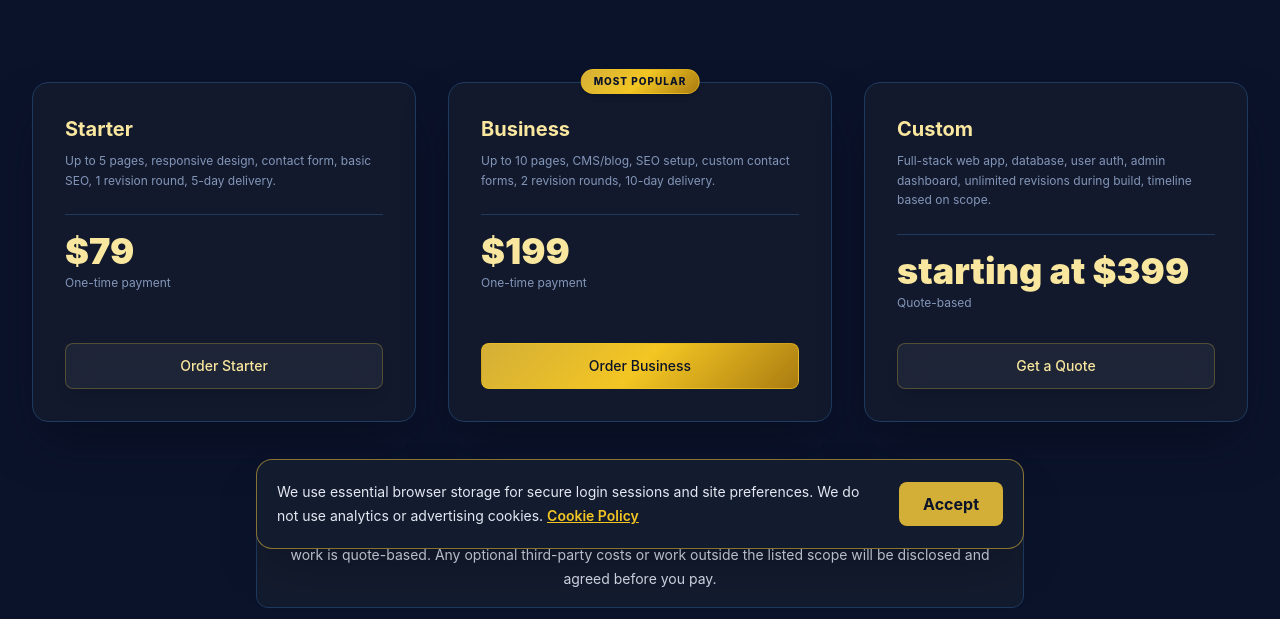
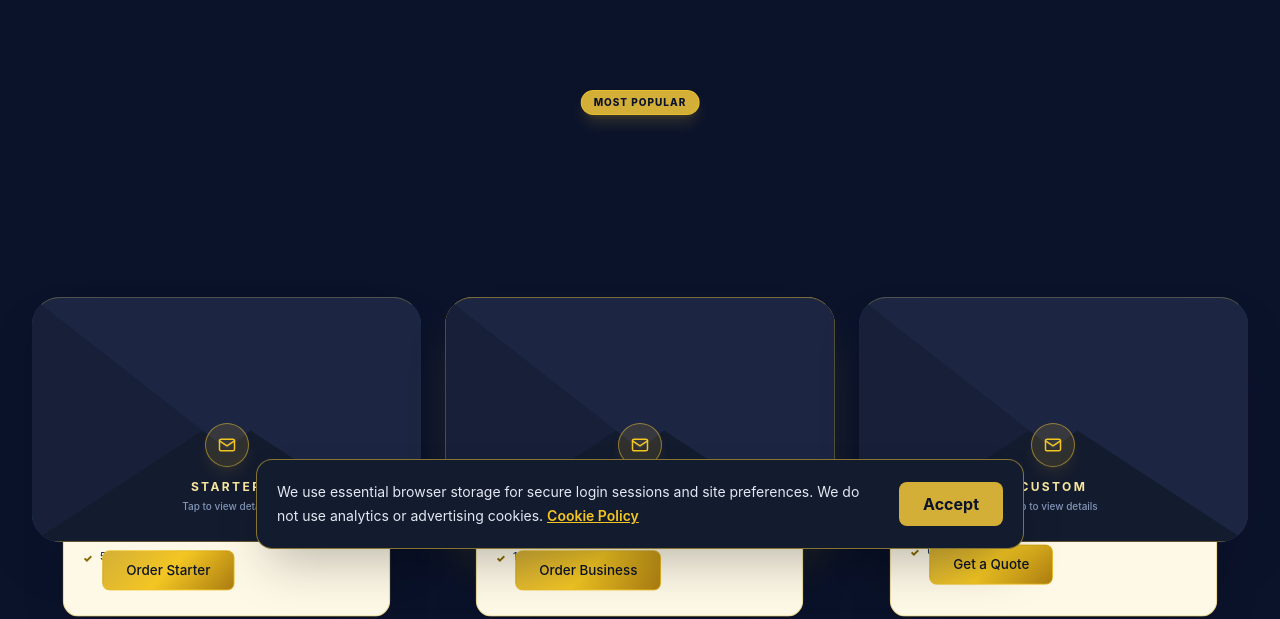
Before and after one commit to GaniduSasmitha/Codewave-Studio, a React (Vite) app: page /pricing in a window 1280 px wide. Shown: the part 235-854 px from the top of the page. Built offline with nearby package versions, Linux system fonts and the light colour scheme; no server answers.

Commit message:
feat: add Pricing page with interactive envelope cards and feature comparison table

```diff
--- a/src/pages/public/Pricing.tsx
+++ b/src/pages/public/Pricing.tsx
@@ -1,6 +1,7 @@
+import { useState } from 'react';
 import { useNavigate } from 'react-router-dom';
+import { motion } from 'framer-motion';
 import { useAuth } from '../../hooks/useAuth';
-import GlassCard from '../../components/GlassCard';
 import SectionHeading from '../../components/SectionHeading';
 import ScrollReveal from '../../components/ScrollReveal';
 import AnimatedButton from '../../components/AnimatedButton';
@@ -45,9 +46,145 @@ const featuresList = [
   { name: "Support & Maintenance", starter: "Standard Support", business: "Priority Support", custom: "Dedicated Support" }
 ];
 
+interface PricingEnvelopeProps {
+  tier: (typeof tiers)[number];
+  isOpen: boolean;
+  onToggle: () => void;
+  onSelect: () => void;
+}
+
+function PricingEnvelope({ tier, isOpen, onToggle, onSelect }: PricingEnvelopeProps) {
+  const details = tier.desc.replace(/\.$/, '').split(', ');
+  const envelopeId = `pricing-envelope-${tier.id}`;
+
+  return (
+    <article className="relative mx-auto h-[460px] w-full max-w-[390px] pt-20 sm:h-[480px] sm:pt-24">
+      {tier.popular && (
+        <span className="absolute left-1/2 top-2 z-50 -translate-x-1/2 whitespace-nowrap rounded-full border border-[#F3C623]/60 bg-[#D4AF37] px-3 py-1 text-[10px] font-extrabold uppercase tracking-widest text-[#0B132B] shadow-lg shadow-[#D4AF37]/20">
+          Most Popular
+        </span>
+      )}
+
+      <div
+        role="button"
+        tabIndex={0}
+        aria-expanded={isOpen}
+        aria-controls={envelopeId}
+        aria-label={`${isOpen ? 'Close' : 'Open'} ${tier.name} pricing envelope`}
+        onClick={onToggle}
+        onKeyDown={(event) => {
+          if (event.key === 'Enter' || event.key === ' ') {
+            event.preventDefault();
+            onToggle();
+          }
+        }}
+        className="group absolute inset-x-0 bottom-5 h-[245px] cursor-pointer outline-none [perspective:1000px] focus-visible:ring-2 focus-visible:ring-[#F3C623] focus-visible:ring-offset-4 focus-visible:ring-offset-[#F0F4F9] dark:focus-visible:ring-offset-[#0B132B]"
+      >
+        {/* Envelope back */}
+        <div className={`absolute inset-0 rounded-[28px] border shadow-2xl transition-colors duration-300 ${tier.popular
+          ? 'border-[#D4AF37] bg-[#1C2541] shadow-[#D4AF37]/20'
+          : 'border-[#2A4B7C] bg-[#131B2E] shadow-[#0B132B]/25'
+          }`} />
+
+        {/* Letter */}
+        <motion.div
+          id={envelopeId}
+          initial={false}
+          animate={{
+            y: isOpen ? -150 : 76,
+            scale: isOpen ? 1 : 0.96
+          }}
+          transition={{ type: 'spring', stiffness: 210, damping: 24 }}
+          className={`absolute inset-x-4 -top-20 h-[330px] overflow-hidden rounded-2xl border border-[#D4AF37]/50 bg-[#FEF9E7] p-5 text-[#0B132B] shadow-2xl sm:inset-x-6 ${isOpen ? 'z-40' : 'z-10'}`}
+        >
+          <div className="mb-3 flex items-start justify-between gap-3 border-b border-[#D4AF37]/35 pb-3">
+            <div>
+              <p className="text-[10px] font-bold uppercase tracking-[0.22em] text-[#7A5C07]">Codewave Studio</p>
+              <h3 className="mt-1 text-xl font-extrabold">{tier.name} Package</h3>
+            </div>
+            <span className="rounded-full bg-[#D4AF37]/20 px-2.5 py-1 text-[9px] font-extrabold uppercase tracking-wider text-[#7A5C07]">
+              {tier.id === 'custom' ? 'Custom' : 'Fixed'}
+            </span>
+          </div>
+
+          <div className="flex items-end gap-2">
+            <span className={`${tier.id === 'custom' ? 'text-2xl' : 'text-3xl'} font-black leading-none`}>{tier.price}</span>
+            <span className="pb-0.5 text-[10px] font-semibold text-[#1E3A5F]">{tier.billing}</span>
+          </div>
+
+          <ul className="mt-4 grid gap-1.5 text-[11px] font-medium leading-4 text-[#1E3A5F]">
+            {details.map((detail) => (
+              <li key={detail} className="flex items-start gap-2">
+                <span className="mt-0.5 font-black text-[#8A6A00]">✓</span>
+                <span>{detail}</span>
+              </li>
+            ))}
+          </ul>
+
+          <AnimatedButton
+            onClick={(event) => {
+              event.stopPropagation();
+              onSelect();
+            }}
+            variant="primary"
+            className="absolute inset-x-5 bottom-4 py-2.5"
+          >
+            {tier.id === 'custom' ? 'Get a Quote' : `Order ${tier.name}`}
+          </AnimatedButton>
+        </motion.div>
+
+        {/* Open/close flap */}
+        <motion.div
+          initial={false}
+          animate={{ rotateX: isOpen ? -178 : 0 }}
+          transition={{ duration: 0.55, ease: [0.4, 0, 0.2, 1] }}
+          style={{
+            clipPath: 'polygon(0 0, 50% 62%, 100% 0)',
+            transformOrigin: 'top center',
+            backfaceVisibility: 'hidden'
+          }}
+          className={`absolute inset-0 rounded-[28px] border-t border-[#D4AF37]/35 bg-[#1C2541] ${isOpen ? 'z-[5]' : 'z-30'}`}
+        />
+
+        {/* Envelope front */}
+        <div className="pointer-events-none absolute inset-0 z-20 overflow-hidden rounded-[28px]">
+          <div
+            className="absolute inset-0 bg-[#172038]"
+            style={{ clipPath: 'polygon(0 0, 52% 58%, 0 100%)' }}
+          />
+          <div
+            className="absolute inset-0 bg-[#1C2541]"
+            style={{ clipPath: 'polygon(100% 0, 48% 58%, 100% 100%)' }}
+          />
+          <div
+            className="absolute inset-0 bg-[#131B2E]"
+            style={{ clipPath: 'polygon(0 100%, 50% 48%, 100% 100%)' }}
+          />
+          <div className="absolute inset-x-0 bottom-0 h-px bg-[#D4AF37]/40" />
+        </div>
+
+        <motion.div
+          animate={{ y: isOpen ? 7 : 0 }}
+          className="pointer-events-none absolute inset-x-0 bottom-7 z-30 text-center"
+        >
+          <div className="mx-auto mb-3 flex h-11 w-11 items-center justify-center rounded-full border border-[#D4AF37]/60 bg-[#D4AF37]/15 text-[#F3C623] shadow-lg shadow-[#D4AF37]/10">
+            <svg className="h-5 w-5" viewBox="0 0 24 24" fill="none" stroke="currentColor" strokeWidth="1.8" strokeLinecap="round" strokeLinejoin="round" aria-hidden="true">
+              <rect x="3" y="5" width="18" height="14" rx="2" />
+              <path d="m3 7 9 6 9-6" />
+            </svg>
+          </div>
+          <p className="text-xs font-bold uppercase tracking-[0.2em] text-[#F9E79F]">{tier.name}</p>
+          <p className="mt-1 text-[10px] font-medium text-[#8496B8]">{isOpen ? 'Tap to close' : 'Tap to view details'}</p>
+        </motion.div>
+      </div>
+    </article>
+  );
+}
+
 export default function Pricing() {
   const navigate = useNavigate();
   const { user, profile } = useAuth();
+  const [openTierId, setOpenTierId] = useState<string | null>(null);
 
   const handleSelectPackage = (packageId: string) => {
     if (packageId === 'custom') {
@@ -71,43 +208,15 @@ export default function Pricing() {
       </ScrollReveal>
 
       {/* Tier Cards Grid */}
-      <div className="grid gap-8 grid-cols-1 md:grid-cols-2 lg:grid-cols-3 mt-12">
+      <div className="mt-12 grid grid-cols-1 gap-4 md:grid-cols-2 lg:grid-cols-3 lg:gap-6">
         {tiers.map((tier, i) => (
-          <ScrollReveal key={i} delay={i * 0.1}>
-            <GlassCard
-              className={`h-full flex flex-col justify-between p-8 border relative ${tier.popular
-                ? 'border-[#D4AF37] bg-[#D4AF37]/10 dark:bg-[#131B2E] shadow-xl shadow-[#D4AF37]/10'
-                : 'border-[#CBD5E1] dark:border-[#1E3A5F] bg-white/90 dark:bg-[#131B2E]/90'
-                }`}
-            >
-              {tier.popular && (
-                <span className="absolute -top-3.5 left-1/2 -translate-x-1/2 gradient-brand text-[#0B132B] text-[10px] uppercase font-extrabold tracking-widest px-3 py-1 rounded-full border border-[#F3C623]/50 shadow-md">
-                  Most Popular
-                </span>
-              )}
-
-              <div className="space-y-6">
-                <div>
-                  <h3 className="text-xl font-bold text-[#0B132B] dark:text-[#F9E79F]">{tier.name}</h3>
-                  <p className="text-[#1E3A5F] dark:text-[#8496B8] text-xs mt-2 leading-relaxed">{tier.desc}</p>
-                </div>
-
-                <div className="pt-4 border-t border-[#CBD5E1] dark:border-[#1E3A5F]">
-                  <span className="text-4xl font-black text-[#0B132B] dark:text-[#F9E79F]">{tier.price}</span>
-                  <span className="text-[#1E3A5F] dark:text-[#8496B8] text-xs block mt-1">{tier.billing}</span>
-                </div>
-              </div>
-
-              <div className="mt-8">
-                <AnimatedButton
-                  onClick={() => handleSelectPackage(tier.id)}
-                  variant={tier.popular ? 'primary' : 'glass'}
-                  className="w-full py-3 cursor-pointer"
-                >
-                  {tier.id === 'custom' ? 'Get a Quote' : `Order ${tier.name}`}
-                </AnimatedButton>
-              </div>
-            </GlassCard>
+          <ScrollReveal key={tier.id} delay={i * 0.1}>
+            <PricingEnvelope
+              tier={tier}
+              isOpen={openTierId === tier.id}
+              onToggle={() => setOpenTierId((current) => current === tier.id ? null : tier.id)}
+              onSelect={() => handleSelectPackage(tier.id)}
+            />
           </ScrollReveal>
         ))}
       </div>
```
